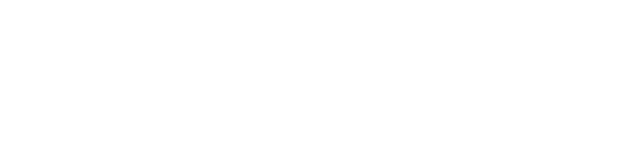
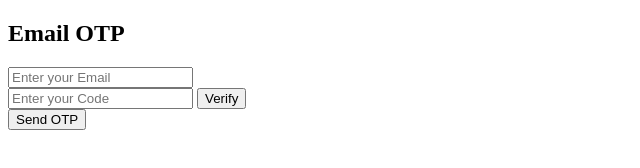
Before and after one commit to khyatibatra0316/Mini-Project, a plain HTML site: page index.html in a window 1280 px wide. Shown: the whole page, without its empty margins (0-640 px from the left). Drawn offline with Linux system fonts and the light colour scheme.

Commit message:
commit 2

```diff
--- a/index.html
+++ b/index.html
@@ -6,6 +6,18 @@
     <title>Document</title>
 </head>
 <body>
-
+    <section>
+        <div class="container">
+            <h1>Email OTP</h1>
+            <div class="email">
+                <input id="email" type="number" placeholder="Enter your Email" autocomplete="off">
+            </div>
+            <div class="email verify">
+                <input id="otp-input" type="number" placeholder="Enter your Code" autocomplete="off">
+                <button id="btn-verify-otp">Verify</button>
+            </div>
+            <button class="btn-send-otp">Send OTP</button>
+        </div>
+    </section>
 </body>
 </html>
```
